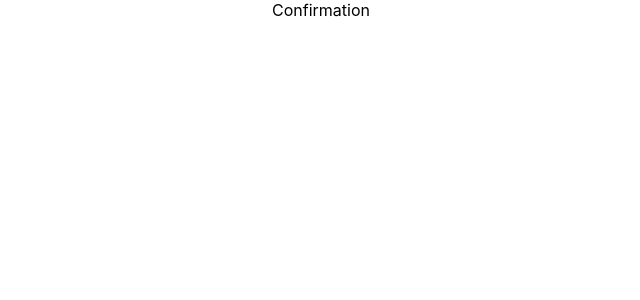
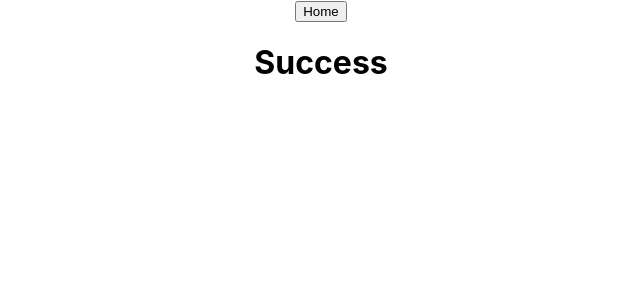
Before and after one commit to Michaelbisch/automail, a React (Create React App) app: page /#/confirmation in a window 1280 px wide. Shown: the top 300 px of the page, without its empty margins (319-959 px from the left). Built offline with nearby package versions, Linux system fonts and the light colour scheme.

Commit message:
working Routes

```diff
--- a/src/components/CheckOut/CheckOut.js
+++ b/src/components/CheckOut/CheckOut.js
@@ -1,9 +1,13 @@
 import React, {Component} from 'react'
+import { Link } from 'react-router-dom'
 
 class CheckOut extends Component{
     render(){
         return(
-            <div>Check out</div>
+            <div>
+                <Link to='/'><button>Home</button></Link>
+                <Link to='/confirmation'><button>confirmation</button></Link>
+            </div>
         )
     }
 }
--- a/src/components/Confirmation/Confirmation.js
+++ b/src/components/Confirmation/Confirmation.js
@@ -1,8 +1,12 @@
 import React from 'react';
+import { Link } from 'react-router-dom'
 
 function Confirmation(){
     return(
-        <div>Confirmation</div>
+        <div>
+            <Link to='/'><button>Home</button></Link>
+            <h1>Success</h1>
+        </div>
     )
 }
 
--- a/src/components/Customize/Customize.js
+++ b/src/components/Customize/Customize.js
@@ -1,9 +1,13 @@
-import React, {Component} from 'react'
+import React, {Component} from 'react';
+import { Link } from 'react-router-dom'
 
 class Customize extends Component{
     render(){
         return(
-            <div>Customize</div>
+            <div>
+                <Link to='/'><button>Home</button></Link>
+                <Link to='/checkout'><button>CheckOut</button></Link>
+            </div>
         )
     }
 }
--- a/src/components/ReviewMaker/ReviewMaker.js
+++ b/src/components/ReviewMaker/ReviewMaker.js
@@ -1,9 +1,14 @@
 import React, {Component} from 'react'
+import { Link } from 'react-router-dom'
 
 class ReviewMaker extends Component{
     render(){
         return(
-            <div>Review Maker</div>
+            <div>
+                <Link to='/'><button>Home</button></Link>
+                <Link to='/auth'><button>Login</button></Link>
+                <Link to='/reviews'><button>submit</button></Link>
+             </div>
         )
     }
 }
--- a/src/components/Reviews/Reviews.js
+++ b/src/components/Reviews/Reviews.js
@@ -6,7 +6,7 @@ class Reviews extends Component{
         return(
             <div>
                 <Link to='/'><button>Home</button></Link>
-                <Link to='/reviewmaker'><button>Make a review</button></Link>
+                <Link to='/post'><button>Make a review</button></Link>
             </div>
         )
     }
```
Also changed, not shown: 1 other file (tests, documents, lock files or other folders).
